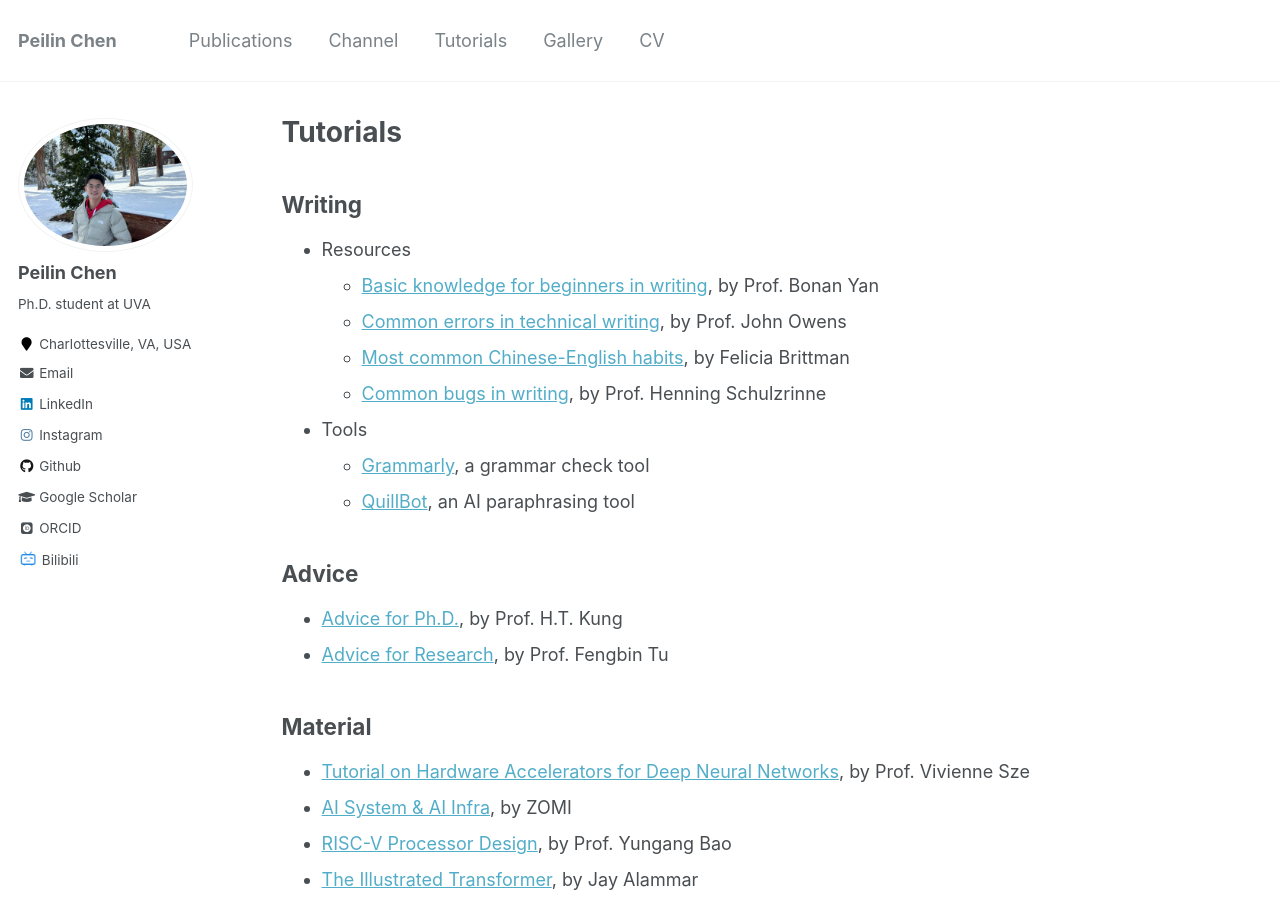
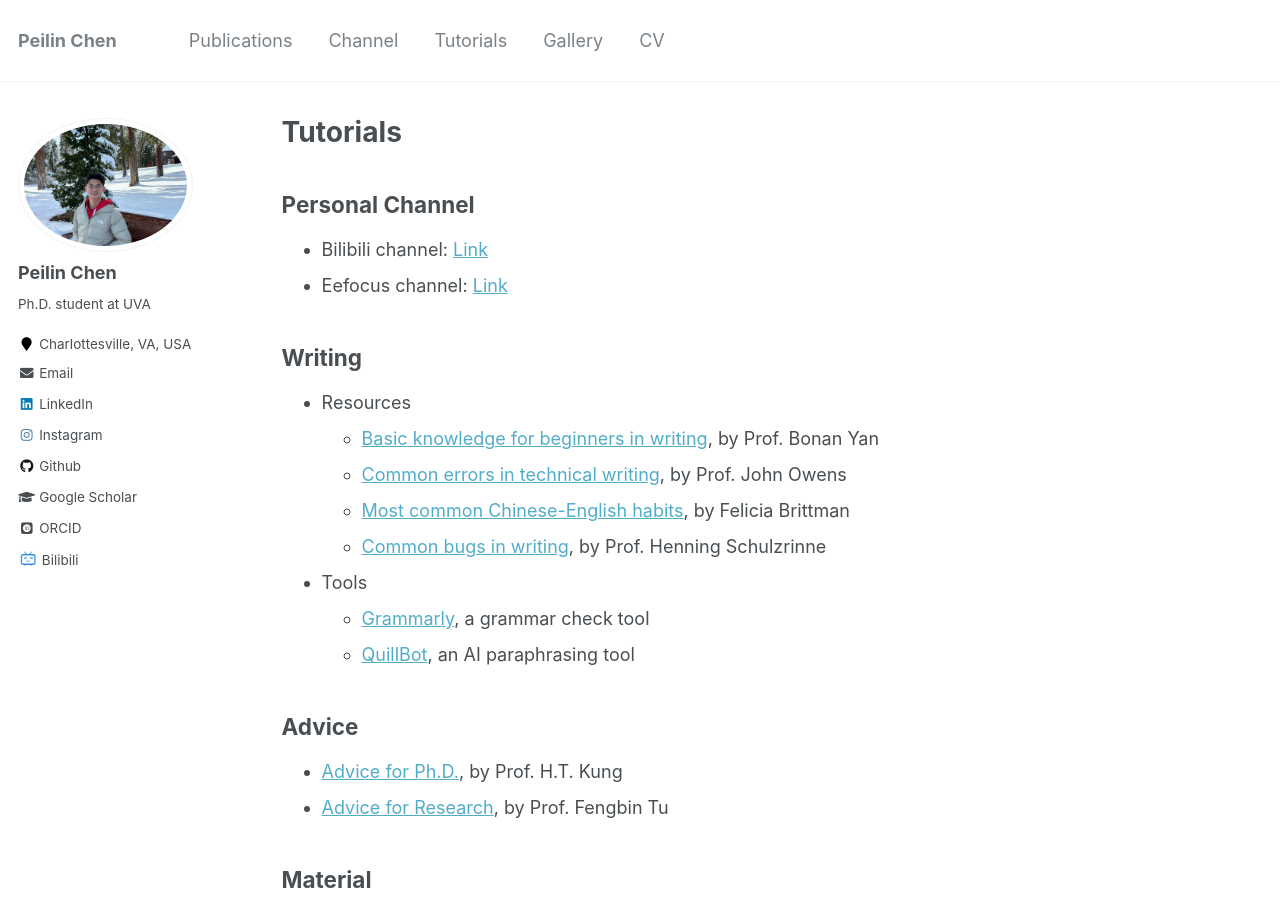
Before and after one commit to peilin-chen/peilin-chen.github.io, a Jekyll site: the page built from _pages/tutorials.md, in a window 1280 px wide and 900 px high. Built offline with Jekyll 4.4.1, drawn with Linux system fonts in a browser that asks for light colours; some web fonts are replaced.

Commit message:
Add personal channel links to tutorials page

```diff
--- a/_pages/tutorials.md
+++ b/_pages/tutorials.md
@@ -4,6 +4,10 @@ title: "Tutorials"
 permalink: /tutorials/
 author_profile: true
 ---
+
+## Personal Channel
+* Bilibili channel: [Link](https://space.bilibili.com/651870608?spm_id_from=333.1007.0.0)
+* Eefocus channel: [Link](https://www.eefocus.com/course/1074129.html)
 
 ## Writing
 * Resources
```
